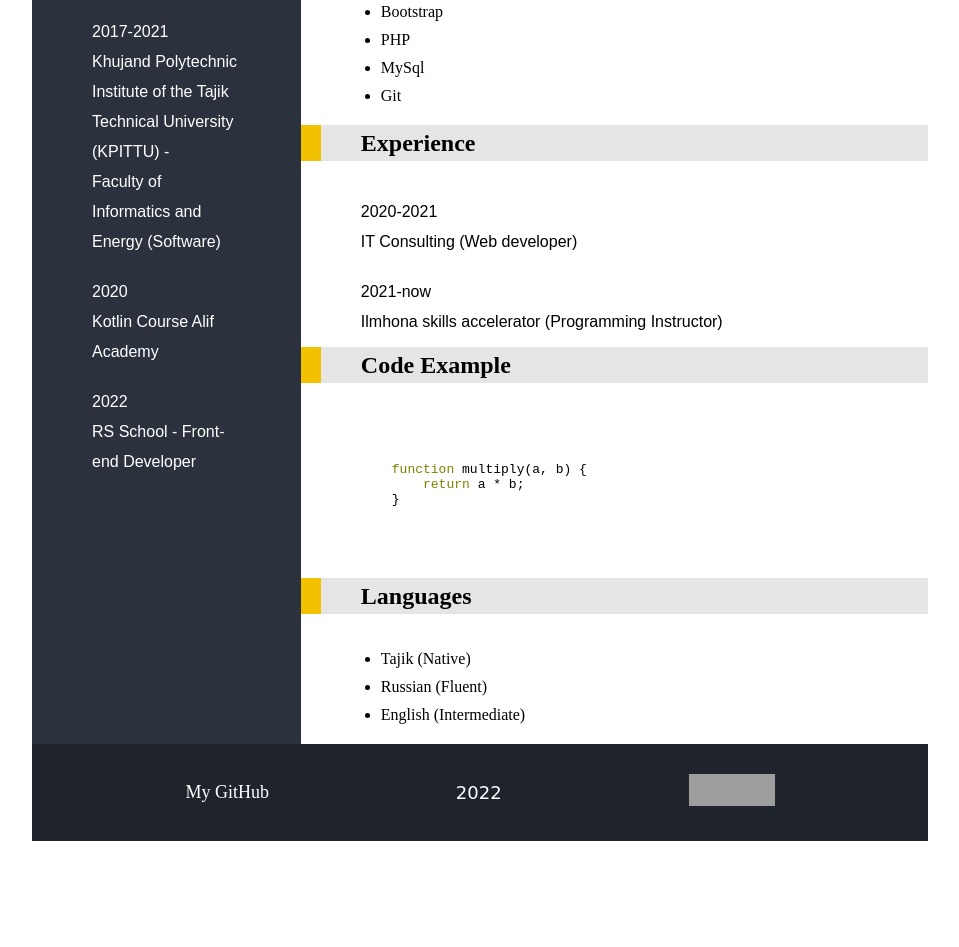
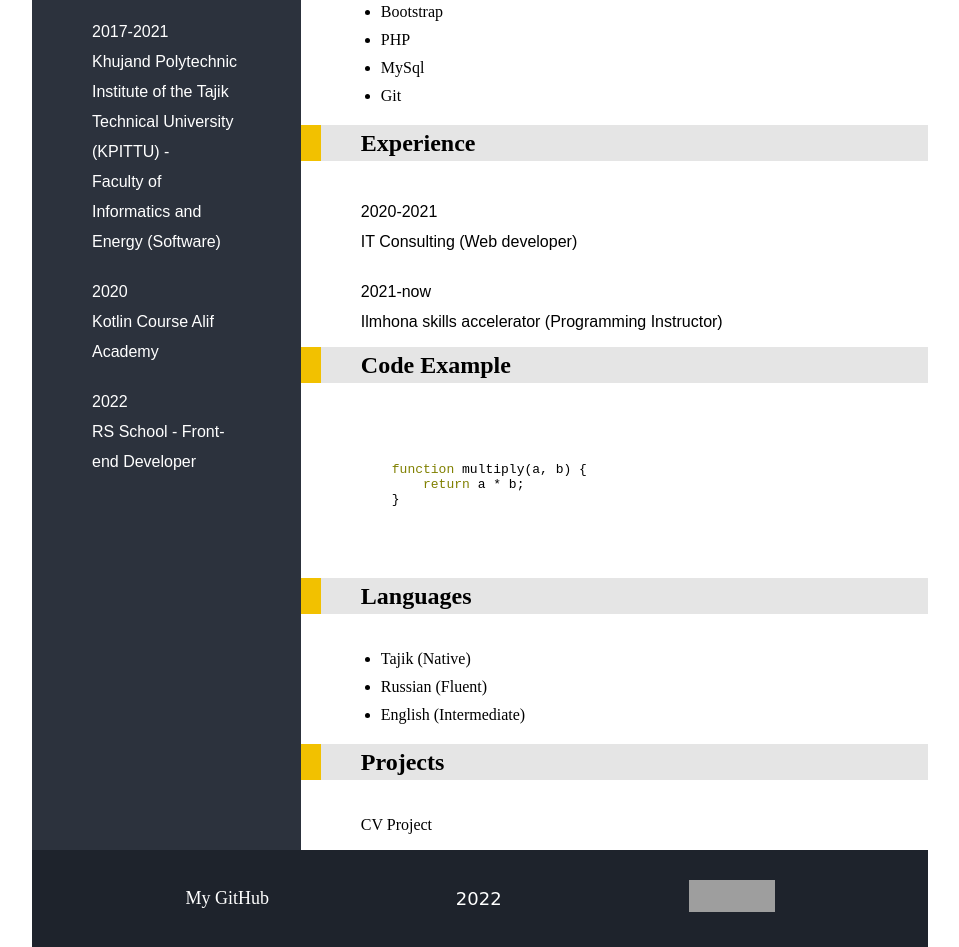
Before and after one commit to Behruz17/rsschool-cv, a plain HTML site: page index.html in a window 1280 px wide. Shown: the part 822-1769 px from the top of the page, without its empty margins (160-1119 px from the left). Before the commit the page ends 1663 px from the top, so only its background shows below. Drawn offline with Linux system fonts and the light colour scheme; grey boxes are pictures that could not be loaded.

Commit message:
feat: add project section in index.html

```diff
--- a/index.html
+++ b/index.html
@@ -18,6 +18,7 @@
             <li class="nav-item"><a href="#experience" class="nav-link">Experience</a></li>
             <li class="nav-item"><a href="#education" class="nav-link">Education</a></li>
             <li class="nav-item"><a href="#languages" class="nav-link">Languages</a></li>
+            <li class="nav-item"><a href="#projects" class="nav-link">Projects</a></li>
           </ul>
         </nav>
       </header>
@@ -115,6 +116,10 @@
                 <li>English (Intermediate)</li>
               </ul>
             </section>
+            <section class="projects" id="projects">
+                <h2 class="section-title">Projects</h2>
+            <p><a href="https://super-biscuit-ca83be.netlify.app/" class="cv-link">CV Project</a></p>
+              </section>
           </div>
       </main>
       <footer class="footer">
--- a/style.css
+++ b/style.css
@@ -156,6 +156,11 @@
     padding: 1em;
   }
 
+  .cv-link {
+    color: black;
+    margin-left: 60px;
+    text-decoration: none;
+  }
   .hljs-keyword {
     color: olive;
   }
```
